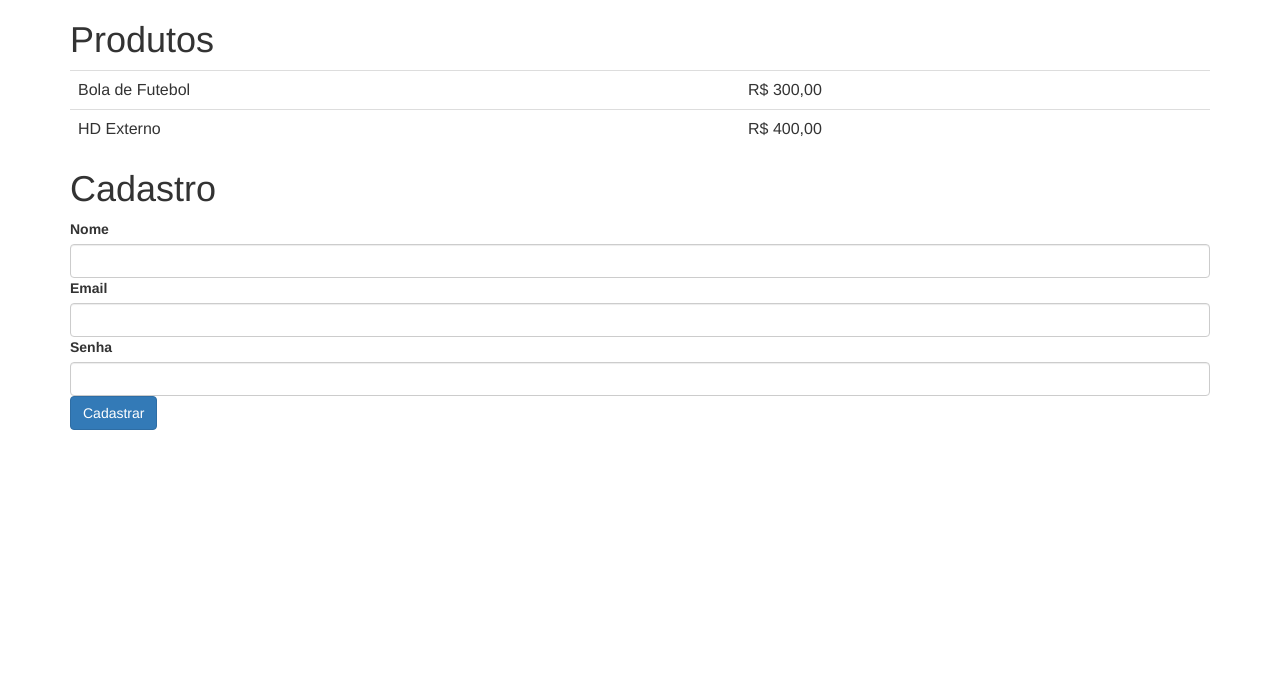
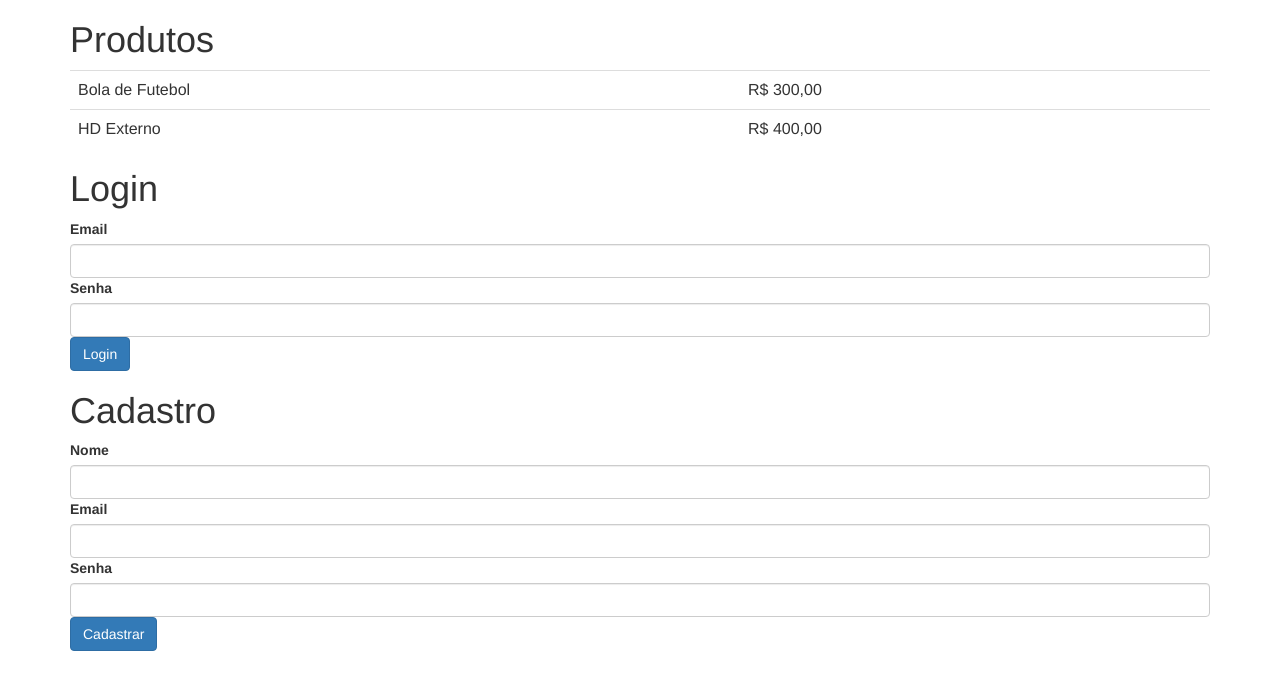
Before and after one commit to taylsonmartinez/code-igniter, a CodeIgniter app: page / in a window 1280 px wide. Shown: the top 690 px of the page. Run offline with CodeIgniter, Linux system fonts and the light colour scheme.

Commit message:
Login e Logout

```diff
--- a/application/config/autoload.php
+++ b/application/config/autoload.php
@@ -52,7 +52,7 @@ $autoload['packages'] = array();
 |	$autoload['libraries'] = array('database', 'session', 'xmlrpc');
 */
 
-$autoload['libraries'] = array();
+$autoload['libraries'] = array('database', 'session');
 
 
 /*
@@ -64,7 +64,7 @@ $autoload['libraries'] = array();
 |	$autoload['helper'] = array('url', 'file');
 */
 
-$autoload['helper'] = array();
+$autoload['helper'] = array('url');
 
 
 /*
--- a/application/config/config.php
+++ b/application/config/config.php
@@ -224,7 +224,7 @@ $config['cache_path'] = '';
 | MUST set an encryption key.  See the user guide for info.
 |
 */
-$config['encryption_key'] = '';
+$config['encryption_key'] = '9843hufrh7n7983f443';
 
 /*
 |--------------------------------------------------------------------------
--- a/application/controllers/produtos.php
+++ b/application/controllers/produtos.php
@@ -4,15 +4,14 @@ class Produtos extends CI_Controller {
 
 	public function index()
     {
-    	$this->load->database();
+    	//$this->output->enable_profiler(TRUE);
+
         $this->load->model("produtos_model");//carregando o produto model
         $produtos = $this->produtos_model->buscaTodos();
 
         $dados = array("produtos" => $produtos);
 
-		$this->load->helper("url");
-		$this->load->helper("currency");
-		$this->load->helper(array("form"));
+        $this->load->helper(array("currency","form"));
         $this->load->view("produtos/index.php", $dados);
     }
 
--- a/application/controllers/usuarios.php
+++ b/application/controllers/usuarios.php
@@ -9,7 +9,6 @@ class Usuarios extends CI_Controller {
             "senha" => md5($this->input->post("senha"))
         );
 
-		$this->load->database();
         $this->load->model("usuarios_model");
         $this->usuarios_model->salva($usuario);
         $this->load->view("usuarios/novo");
--- /dev/null
+++ b/application/views/login/autenticar.php
@@ -0,0 +1 @@
+<p class="alert-success"><?= $this->session->flashdata("success") ?></p>
--- /dev/null
+++ b/application/views/login/logout.php
@@ -0,0 +1 @@
+ <p class="alert-danger"><?= $this->session->flashdata("danger") ?></p>
--- a/application/views/produtos/index.php
+++ b/application/views/produtos/index.php
@@ -1,9 +1,14 @@
 <html lang="en">
 <head>
 <link rel="stylesheet" href="<?= base_url("css/bootstrap.css") ?>">
+<meta http-equiv="Content-Type" content="text/html; charset=UTF-8" >
 </head>
 <body>
 <div class="container">
+
+	<p class="alert-success"><?= $this->session->flashdata("success") ?></p>
+    <p class="alert-danger"><?= $this->session->flashdata("danger") ?></p>
+
 <h1>Produtos</h1>
 	<table class="table">
 		<?php foreach($produtos as $produto) : ?>
@@ -13,6 +18,38 @@
 			</tr>
 		<?php endforeach ?>
 	</table>
+	<?php if($this->session->userdata("usuario_logado")) : ?>
+		<?= anchor('login/logout','Logout', array("class" => "btn btn-primary"))?>
+	<?php else : ?>
+        <h1>Login</h1>
+		<?php
+	    echo form_open("login/autenticar");
+
+	    echo form_label("Email", "email");
+	    echo form_input(array(
+	        "name" => "email",
+	        "id" => "email",
+	        "class" => "form-control",
+	        "maxlength" => "255"
+	    ));
+
+	    echo form_label("Senha", "senha");
+	    echo form_password(array(
+	    "name" => "senha",
+	        "id" => "senha",
+	        "class" => "form-control",
+	        "maxlength" => "255"
+	    ));
+
+	    echo form_button(array(
+	        "class" => "btn btn-primary",
+	        "content" => "Login",
+	        "type" => "submit"
+	    ));
+		echo form_close();
+		?>
+	<?php endif ?>
+
 	<h1>Cadastro</h1>
 	<?php
 		echo form_open("usuarios/novo");
```
Also changed, not shown: application/controllers/login.php (added, +32 -0 lines), application/models/usuarios_model.php (+7 -0 lines).
